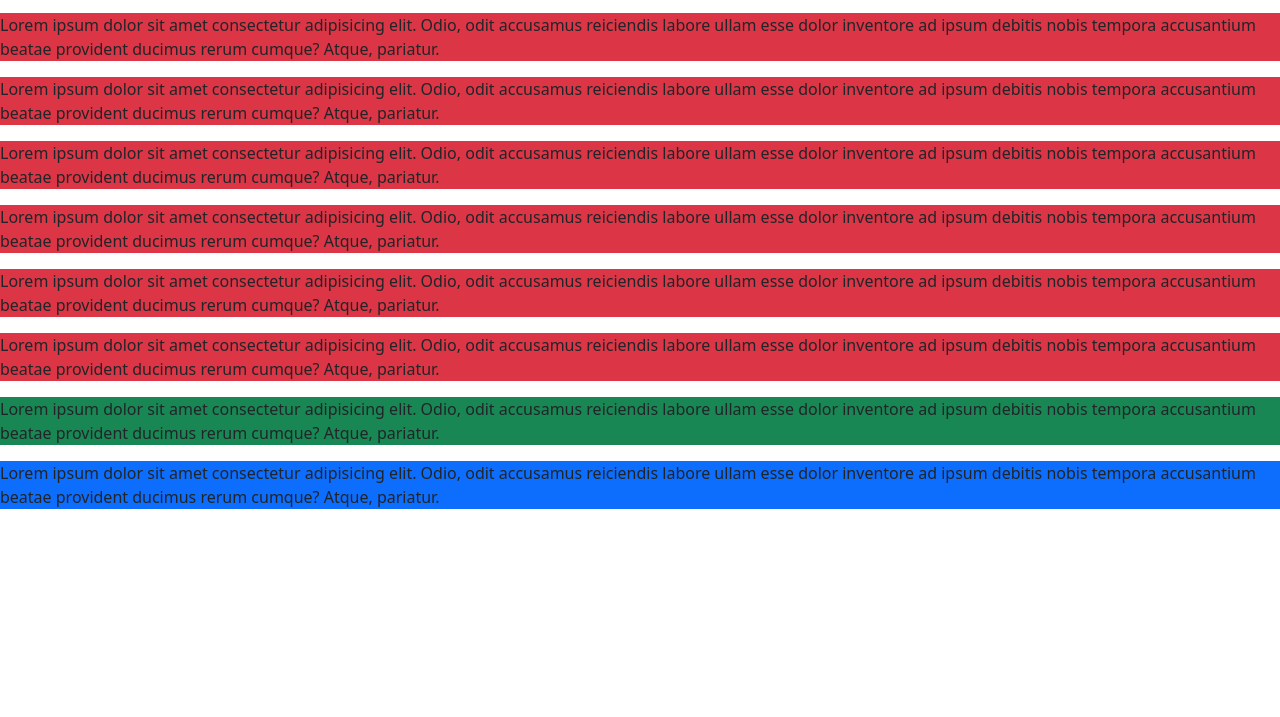
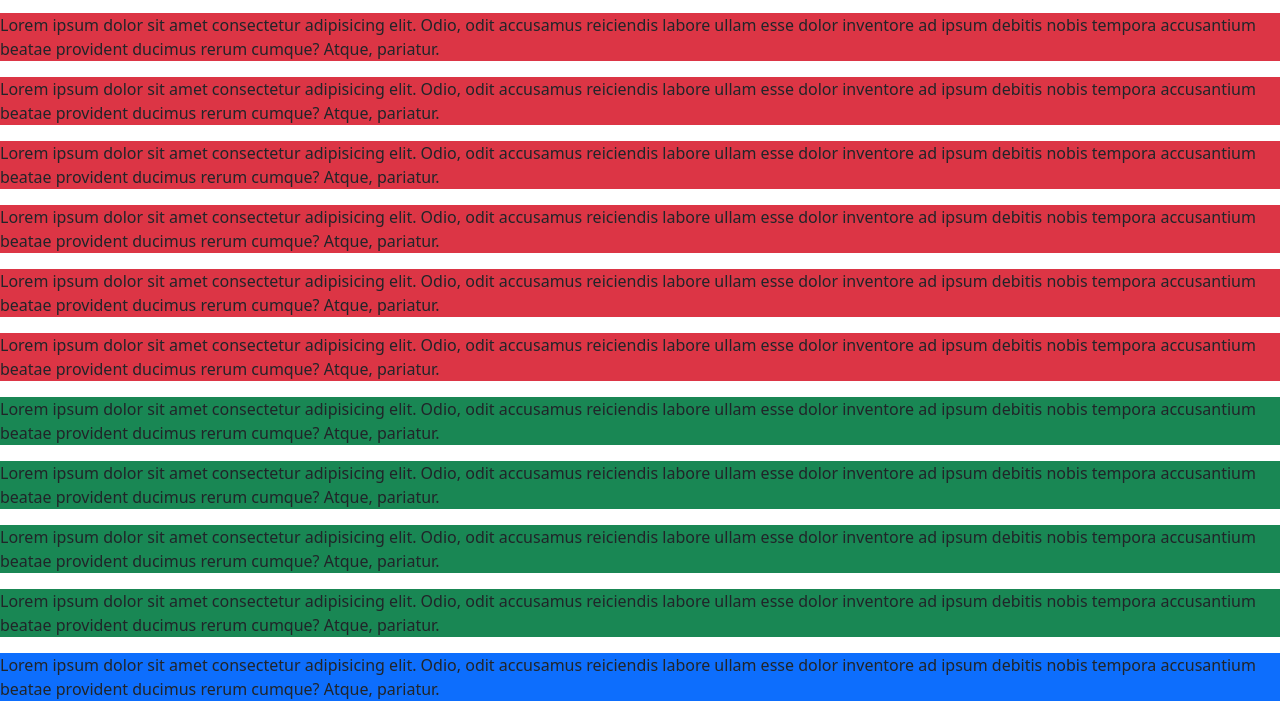
Before and after one commit to IlmaSalih/bootstrap-task, a plain HTML site: page index.html in a window 1280 px wide. Shown: the part 107-824 px from the top of the page. Before the commit the page ends 800 px from the top, so only its background shows below. Drawn offline with nearby package versions, Linux system fonts and the light colour scheme.

Commit message:
Update index.html

```diff
--- a/index.html
+++ b/index.html
@@ -46,6 +46,18 @@
 
             </div>
             <div>
+                <p class="bg-success ">Lorem ipsum dolor sit amet consectetur adipisicing elit. Odio, odit accusamus reiciendis labore ullam esse dolor inventore ad ipsum debitis nobis tempora accusantium beatae provident ducimus rerum cumque? Atque, pariatur.</p>
+
+            </div>
+            <div>
+                <p class="bg-success ">Lorem ipsum dolor sit amet consectetur adipisicing elit. Odio, odit accusamus reiciendis labore ullam esse dolor inventore ad ipsum debitis nobis tempora accusantium beatae provident ducimus rerum cumque? Atque, pariatur.</p>
+
+            </div>
+            <div>
+                <p class="bg-success ">Lorem ipsum dolor sit amet consectetur adipisicing elit. Odio, odit accusamus reiciendis labore ullam esse dolor inventore ad ipsum debitis nobis tempora accusantium beatae provident ducimus rerum cumque? Atque, pariatur.</p>
+
+            </div>
+            <div>
                 <p class="bg-primary ">Lorem ipsum dolor sit amet consectetur adipisicing elit. Odio, odit accusamus reiciendis labore ullam esse dolor inventore ad ipsum debitis nobis tempora accusantium beatae provident ducimus rerum cumque? Atque, pariatur.</p>
 
             </div>
```
